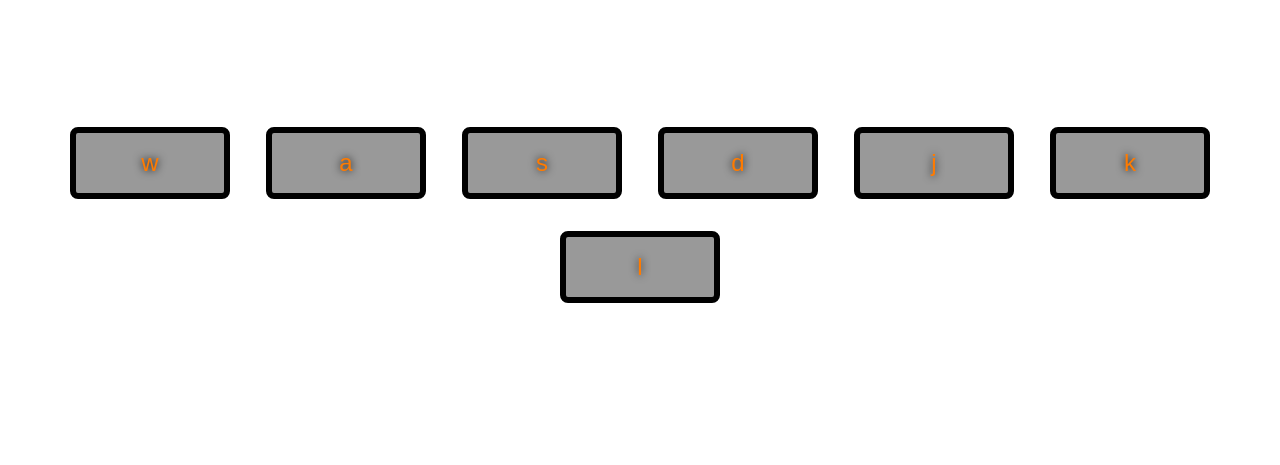
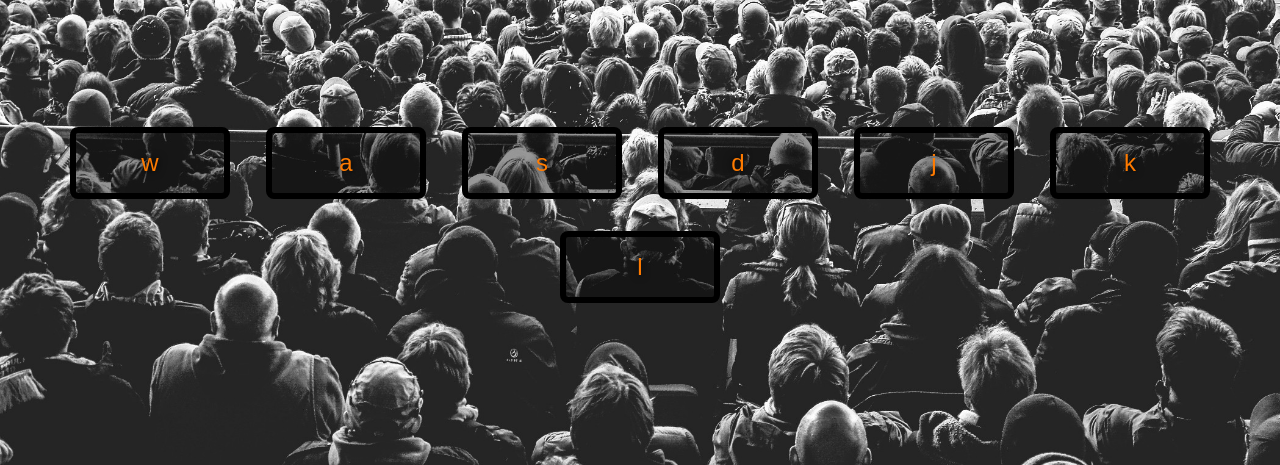
Before and after one commit to pravin44/drum-kit, a plain HTML site: page index.html in a window 1280 px wide. Shown: the part 168-633 px from the top of the page. Drawn offline with Linux system fonts and the light colour scheme; the site is published under a folder, as on GitHub Pages, so addresses that start at the root find nothing; a web font is replaced by a local one.

Commit message:
Update styles.css

```diff
--- a/styles.css
+++ b/styles.css
@@ -1,7 +1,7 @@
 body {
   text-align: center;
   background-color: #283149;
-  background: url('/images/background.jpg');
+  background: url('images/background.jpg');
   background-size: cover;
 }
 
```
